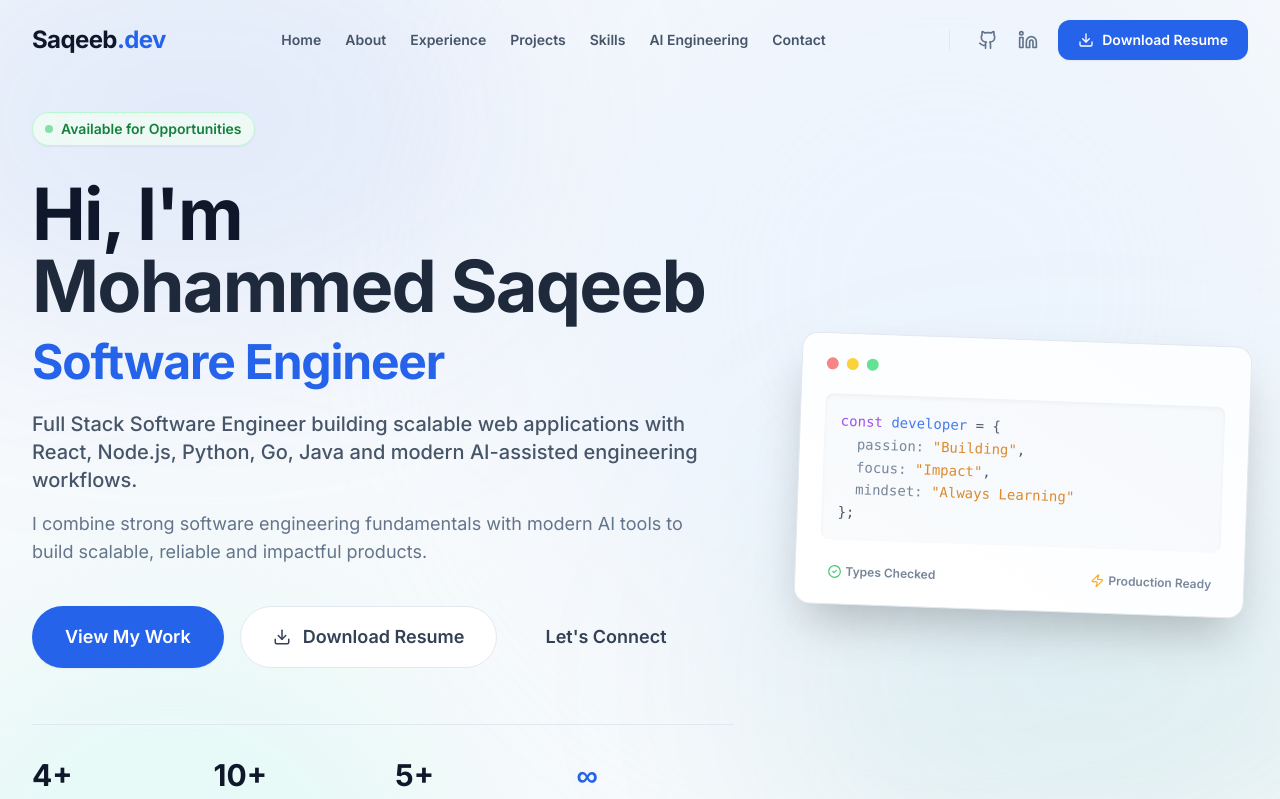
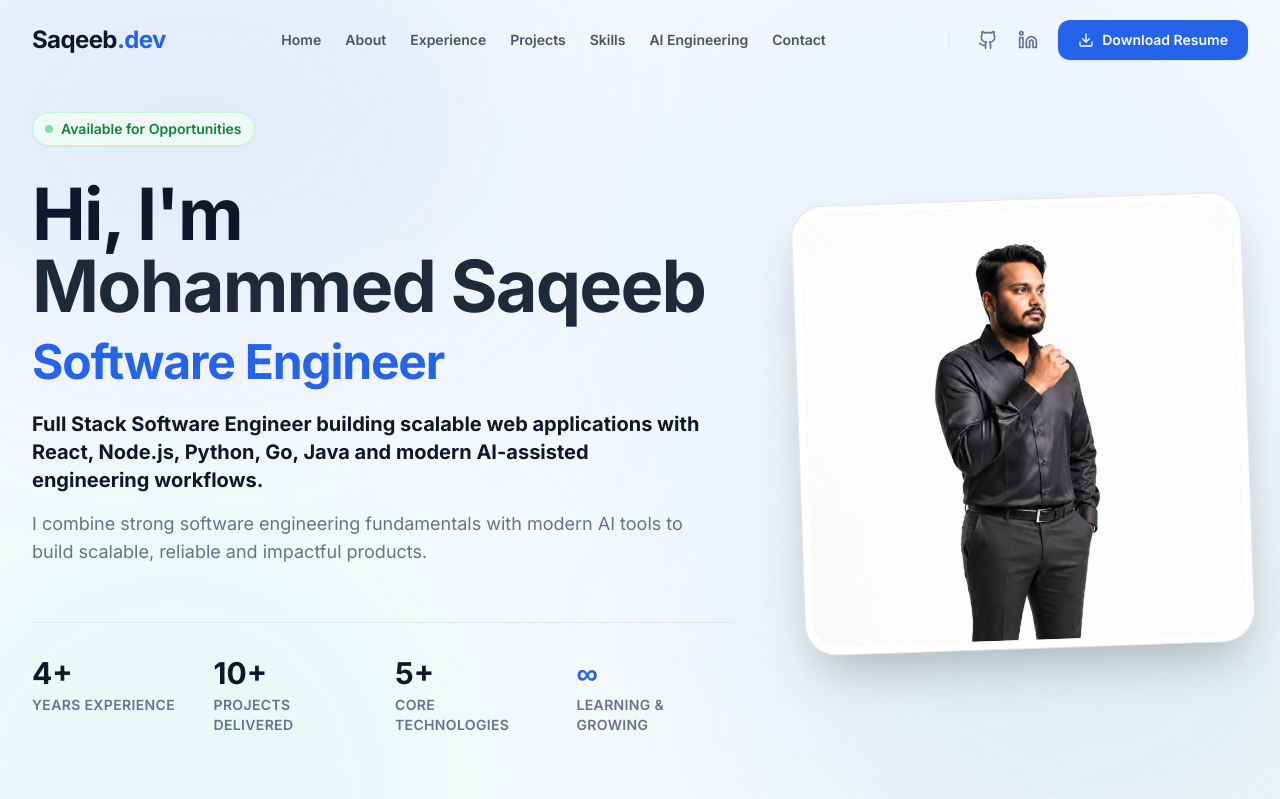
Before and after one commit to saqeebalimk/New-portfolio, a Next.js app: page / in a window 1280 px wide. Shown: the top 799 px of the page. Built offline with nearby package versions, Linux system fonts and the light colour scheme.

Commit message:
Finalizing stylistic touches, user portrait, and contact details

```diff
--- a/components/sections/Contact.tsx
+++ b/components/sections/Contact.tsx
@@ -41,7 +41,7 @@ export function Contact() {
                                 </div>
                                 <div className="overflow-hidden">
                                     <h4 className="text-[11px] font-bold text-slate-400 uppercase tracking-widest mb-1">Mail me</h4>
-                                    <p className="text-slate-800 font-semibold truncate hover:text-primary transition-colors">saqeebalimk@gmail.com</p>
+                                    <a href="mailto:alikhanmohammed342@gmail.com" className="text-slate-800 font-semibold truncate hover:text-primary transition-colors">alikhanmohammed342@gmail.com</a>
                                 </div>
                             </Card>
 
@@ -51,7 +51,7 @@ export function Contact() {
                                 </div>
                                 <div>
                                     <h4 className="text-[11px] font-bold text-slate-400 uppercase tracking-widest mb-1">Call me</h4>
-                                    <p className="text-slate-800 font-semibold">+91 8792248396</p>
+                                    <a href="tel:+918792248396" className="text-slate-800 font-semibold hover:text-primary transition-colors">+91 8792248396</a>
                                 </div>
                             </Card>
 
@@ -74,7 +74,7 @@ export function Contact() {
                         viewport={{ once: true }}
                     >
                         <form
-                            action="https://formsubmit.co/saqeebalimk@gmail.com"
+                            action="https://formsubmit.co/alikhanmohammed342@gmail.com"
                             method="POST"
                             className="bg-slate-50 p-8 rounded-2xl border border-slate-200 shadow-inner"
                         >
--- a/components/sections/Hero.tsx
+++ b/components/sections/Hero.tsx
@@ -37,7 +37,7 @@ export function Hero() {
                                 Software Engineer
                             </h2>
 
-                            <p className="text-lg sm:text-xl text-slate-600 max-w-2xl mb-4 leading-relaxed mx-auto lg:mx-0 font-medium">
+                            <p className="text-lg sm:text-xl text-slate-900 max-w-2xl mb-4 leading-relaxed mx-auto lg:mx-0 font-bold">
                                 Full Stack Software Engineer building scalable web applications with React, Node.js, Python, Go, Java and modern AI-assisted engineering workflows.
                             </p>
 
@@ -46,28 +46,7 @@ export function Hero() {
                             </p>
                         </motion.div>
 
-                        <motion.div
-                            initial={{ opacity: 0, y: 15 }}
-                            animate={{ opacity: 1, y: 0 }}
-                            transition={{ duration: 0.5, delay: 0.15 }}
-                            className="flex flex-col sm:flex-row items-center gap-4 justify-center lg:justify-start"
-                        >
-                            <Link href="#projects">
-                                <Button size="lg" className="w-full sm:w-auto font-semibold">
-                                    View My Work
-                                </Button>
-                            </Link>
-                            <a href="https://drive.google.com/file/d/1e_rzX-uPoTYwcgX0vE0Kb1hYcqVeN9M8/view?usp=sharing" target="_blank" rel="noopener noreferrer">
-                                <Button variant="outline" size="lg" className="w-full sm:w-auto font-semibold bg-white">
-                                    <Download size={18} className="mr-1" /> Download Resume
-                                </Button>
-                            </a>
-                            <Link href="#contact">
-                                <Button variant="ghost" size="lg" className="w-full sm:w-auto font-semibold text-slate-700 hover:bg-slate-200">
-                                    Let&apos;s Connect
-                                </Button>
-                            </Link>
-                        </motion.div>
+                        {/* Buttons Block Removed per request */}
 
                         {/* Statistic Metrics row */}
                         <motion.div
@@ -96,40 +75,21 @@ export function Hero() {
                     </div>
 
                     {/* Right Column: Code Widget Decoration */}
+                    {/* Right Column: User Portrait */}
                     <motion.div
                         initial={{ opacity: 0, scale: 0.95 }}
                         animate={{ opacity: 1, scale: 1 }}
                         transition={{ duration: 0.6, delay: 0.2 }}
                         className="hidden lg:flex flex-col items-end flex-shrink-0 w-full max-w-[450px]"
                     >
-                        {/* Premium Floating Card */}
-                        <div className="w-full relative shadow-2xl rounded-2xl bg-white border border-slate-200 p-6 overflow-hidden transform rotate-2 hover:rotate-0 transition-transform duration-500">
-                            {/* Decorative Top Mac UI Dots */}
-                            <div className="flex items-center gap-2 mb-6">
-                                <div className="w-3 h-3 rounded-full bg-red-400" />
-                                <div className="w-3 h-3 rounded-full bg-yellow-400" />
-                                <div className="w-3 h-3 rounded-full bg-green-400" />
+                        <div className="w-full relative shadow-2xl rounded-[2rem] bg-white border border-slate-200 p-2 transform lg:-rotate-2 hover:rotate-0 transition-transform duration-500 overflow-hidden">
+                            <div className="relative w-full aspect-square rounded-[1.5rem] overflow-hidden bg-slate-100 shadow-inner">
+                                <img
+                                    src="/profile.jpg"
+                                    alt="Mohammed Saqeeb"
+                                    className="w-full h-full object-cover object-top"
+                                />
                             </div>
-
-                            <div className="font-mono text-sm leading-relaxed p-4 bg-slate-50 rounded-lg text-slate-700 shadow-inner">
-                                <span className="text-purple-600">const</span> <span className="text-blue-600">developer</span> = {'{'}
-                                <br />
-                                &nbsp;&nbsp;<span className="text-slate-500">passion:</span> <span className="text-amber-600">&quot;Building&quot;</span>,
-                                <br />
-                                &nbsp;&nbsp;<span className="text-slate-500">focus:</span> <span className="text-amber-600">&quot;Impact&quot;</span>,
-                                <br />
-                                &nbsp;&nbsp;<span className="text-slate-500">mindset:</span> <span className="text-amber-600">&quot;Always Learning&quot;</span>
-                                <br />
-                                {'}'};
-                            </div>
-
-                            <div className="mt-6 flex items-center justify-between text-slate-500 text-xs font-semibold px-2">
-                                <span className="flex items-center gap-1"><CheckCircle2 size={14} className="text-green-500"/> Types Checked</span>
-                                <span className="flex items-center gap-1"><Zap size={14} className="text-amber-500"/> Production Ready</span>
-                            </div>
-
-                            {/* Soft overlay gradient */}
-                            <div className="absolute inset-0 bg-gradient-to-tr from-white/10 to-blue-50/20 pointer-events-none" />
                         </div>
                     </motion.div>
                 </div>
```
Also changed, not shown: public/profile.jpg (added).
